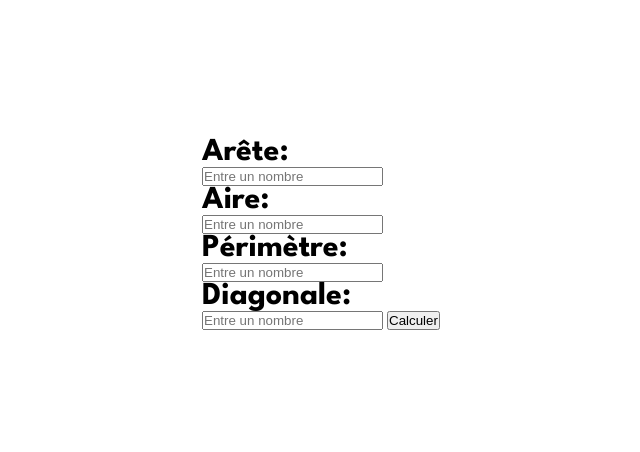
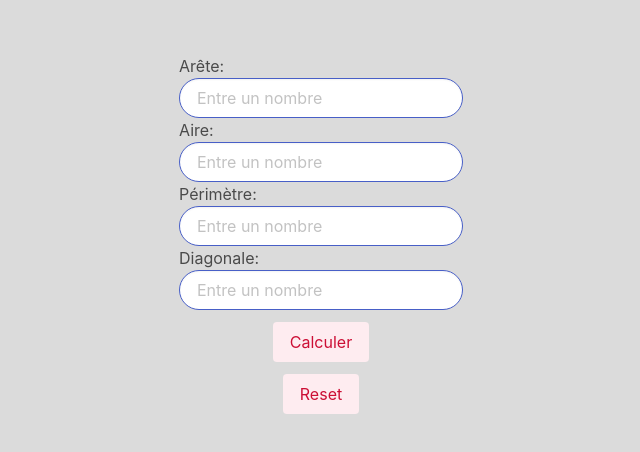
Before and after one commit to KevoWaZ/Carre, a plain HTML site: page index.html in a window 1280 px wide. Shown: the part 166-618 px from the top of the page, without its empty margins (319-959 px from the left). Drawn offline with Linux system fonts and the light colour scheme.

Commit message:
Bulma integration

```diff
--- a/index.html
+++ b/index.html
@@ -8,6 +8,7 @@
     <meta name="description" content="C'est ici que j'apprends le dev Front-End">
     <title>Calculateur cercle</title>
     <link rel="stylesheet" href="style.css">
+    <link rel="stylesheet" href="bulma/css/bulma-rtl.min.css">
     <link rel="icon" href="">
     <link rel="preconnect" href="https://fonts.googleapis.com">
     <link rel="preconnect" href="https://fonts.gstatic.com" crossorigin>
@@ -19,27 +20,28 @@
     <script defer src="https://use.fontawesome.com/releases/v6.4.0/js/all.js"></script>
 </head>
 
-<body>
+<body class="has-background-grey-lighter">
 
-    <div class="container">
+    <div class="container1">
         <div class="peri">
             <h1>Arête: </h1>
-            <input type="number" id="arete" placeholder="Entre un nombre">
+            <input class="input is-rounded is-link" type="number" id="arete" placeholder="Entre un nombre">
         </div>
         <div class="aire">
             <h1>Aire: </h1>
-            <input type="number" id="aire" placeholder="Entre un nombre">
+            <input class="input is-rounded is-link" type="number" id="aire" placeholder="Entre un nombre">
         </div>
         <div class="diam">
             <h1>Périmètre: </h1>
-            <input type="number" id="perimetre" placeholder="Entre un nombre">
+            <input class="input is-rounded is-link" type="number" id="perimetre" placeholder="Entre un nombre">
         </div>
         <div class="rayon">
             <h1>Diagonale: </h1>
-            <input type="number" id="diagonale" placeholder="Entre un nombre">
-            <button>Calculer</button>
+            <input class="input is-rounded is-link" type="number" id="diagonale" placeholder="Entre un nombre">
         </div>
     </div>
+    <button class="button is-danger is-light mt-3">Calculer</button>
+    <button class="button is-danger is-light mt-3">Reset</button>
 
 
     <script defer src="app.js"></script>
--- a/style.css
+++ b/style.css
@@ -26,3 +26,8 @@ input {
     justify-content: center;
 
 }
+
+.container {
+    padding: 30px 0px 15px;
+    text-align: center;
+}
```
